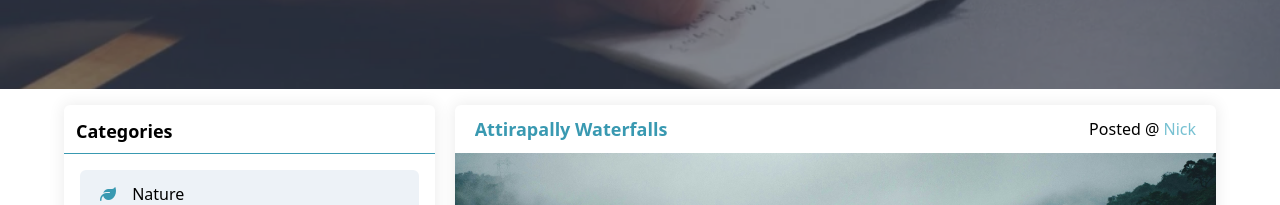
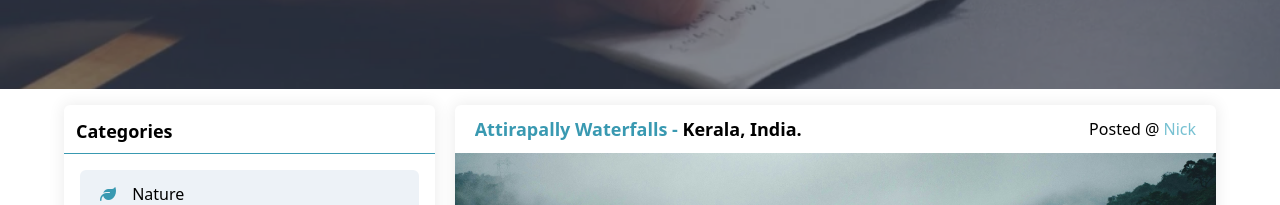
Before and after one commit to nikhilvanama/AlpineJs_routine, a plain HTML site: page Landing page/index.html in a window 1280 px wide. Shown: the part 435-640 px from the top of the page. Drawn offline with nearby package versions, Linux system fonts and the light colour scheme.

Commit message:
Structure change

```diff
--- a/Landing page/index.html
+++ b/Landing page/index.html
@@ -191,7 +191,7 @@
         <main class="col-span-3 md:col-span-3 lg:col-span-2 md:p-4 lg:p-0">
             <article class="card">
                 <div class="title flex justify-between mx-3 px-2 items-center h-12">
-                    <h3 class="text-lg font-bold text-darkblue w-[50%] truncate">Attirapally Waterfalls</h3>
+                    <h3 class="text-lg font-bold text-darkblue w-[50%] truncate">Attirapally Waterfalls - <span class="text-md font-semibold text-black">Kerala, India.</span></h3>
                     <div>Posted @ <a href="javascript:void(0)" target="_blank"
                             class="text-blue hover:text-darkblue hover:underline">Nick</a></div>
                 </div>
```
